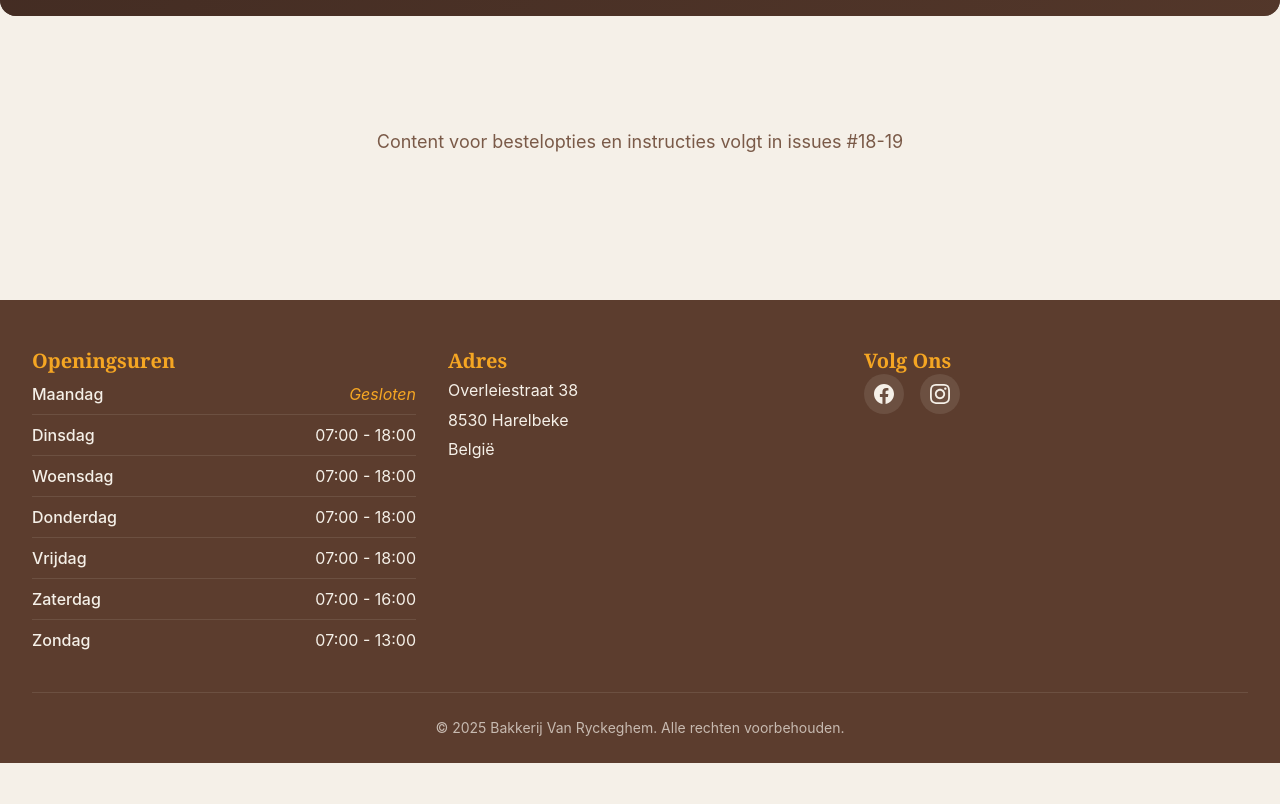
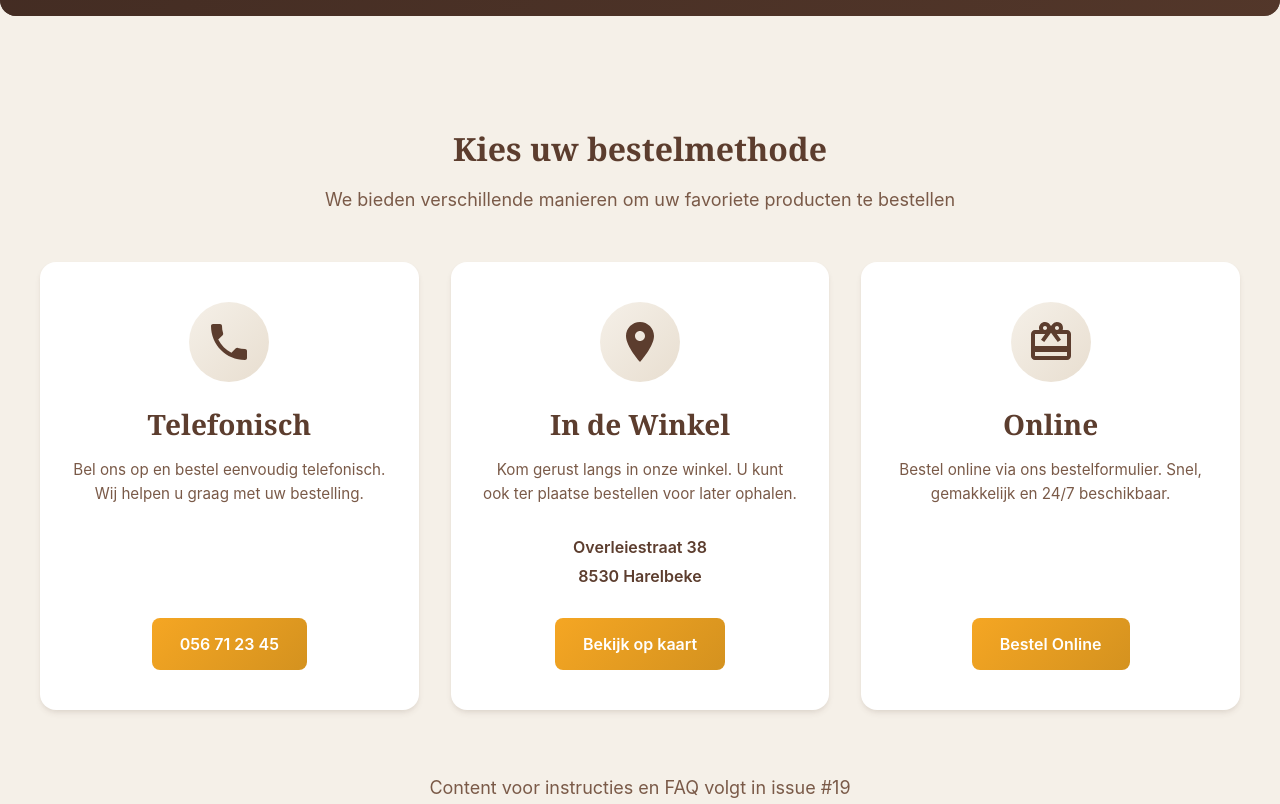
Before and after one commit to SanderVanryckeghem/bakkerij_vanryckeghem, an Angular app in the folder bakkerij_vanryckeghem/: page /bestellen in a window 1280 px wide. Shown: the part 656-1460 px from the top of the page. Before the commit the page ends 1419 px from the top, so only its background shows below. Built offline with nearby package versions, Linux system fonts and the light colour scheme.

Commit message:
Issue 18: Bestellen Page - Ordering Methods Cards

```diff
--- a/bakkerij_vanryckeghem/src/app/features/bestellen/bestellen/bestellen.html
+++ b/bakkerij_vanryckeghem/src/app/features/bestellen/bestellen/bestellen.html
@@ -5,8 +5,51 @@
   ></app-hero>
 
   <div class="container-custom py-16">
+    <section class="mb-16">
+      <div class="text-center mb-12">
+        <h2 class="text-section text-bakery-brown mb-4">Kies uw bestelmethode</h2>
+        <p class="text-lg text-bakery-brown-light">
+          We bieden verschillende manieren om uw favoriete producten te bestellen
+        </p>
+      </div>
+
+      <div class="ordering-methods-grid">
+        @for (method of orderingMethods; track method.title) {
+          <div class="ordering-method-card">
+            <div class="ordering-method-icon">
+              <svg class="w-12 h-12" fill="currentColor" viewBox="0 0 24 24">
+                <path [attr.d]="method.icon"/>
+              </svg>
+            </div>
+
+            <h3 class="ordering-method-title">{{ method.title }}</h3>
+            <p class="ordering-method-description">{{ method.description }}</p>
+
+            @if (method.details) {
+              <div class="ordering-method-details">
+                @for (detail of method.details; track detail) {
+                  <p>{{ detail }}</p>
+                }
+              </div>
+            }
+
+            @if (method.actionText && method.actionLink) {
+              <a
+                [href]="method.actionLink"
+                class="ordering-method-action"
+                [target]="method.actionLink.startsWith('http') ? '_blank' : '_self'"
+                [rel]="method.actionLink.startsWith('http') ? 'noopener' : ''"
+              >
+                {{ method.actionText }}
+              </a>
+            }
+          </div>
+        }
+      </div>
+    </section>
+
     <p class="text-lg text-center text-bakery-brown-light">
-      Content voor bestelopties en instructies volgt in issues #18-19
+      Content voor instructies en FAQ volgt in issue #19
     </p>
   </div>
 </div>
--- a/bakkerij_vanryckeghem/src/app/features/bestellen/bestellen/bestellen.scss
+++ b/bakkerij_vanryckeghem/src/app/features/bestellen/bestellen/bestellen.scss
@@ -0,0 +1,92 @@
+.ordering-methods-grid {
+  display: grid;
+  grid-template-columns: repeat(3, 1fr);
+  gap: 2rem;
+  max-width: 1200px;
+  margin: 0 auto;
+
+  @media (max-width: 1024px) {
+    grid-template-columns: 1fr;
+  }
+}
+
+.ordering-method-card {
+  background: white;
+  border-radius: 1rem;
+  padding: 2.5rem 2rem;
+  text-align: center;
+  box-shadow: 0 4px 6px -1px rgba(92, 61, 46, 0.1), 0 2px 4px -1px rgba(92, 61, 46, 0.06);
+  transition: all 0.3s ease;
+  display: flex;
+  flex-direction: column;
+  align-items: center;
+
+  &:hover {
+    transform: translateY(-8px);
+    box-shadow: 0 10px 15px -3px rgba(92, 61, 46, 0.2), 0 4px 6px -2px rgba(92, 61, 46, 0.1);
+
+    .ordering-method-icon {
+      transform: scale(1.1);
+      background: linear-gradient(135deg, #F5A623 0%, #D4921F 100%);
+    }
+  }
+}
+
+.ordering-method-icon {
+  width: 80px;
+  height: 80px;
+  margin: 0 auto 1.5rem;
+  display: flex;
+  align-items: center;
+  justify-content: center;
+  background: linear-gradient(135deg, #F5F0E8 0%, #E8DED0 100%);
+  border-radius: 50%;
+  color: #5C3D2E;
+  transition: all 0.3s ease;
+}
+
+.ordering-method-title {
+  font-size: 1.75rem;
+  font-weight: 700;
+  color: #5C3D2E;
+  margin-bottom: 1rem;
+  font-family: Georgia, Palatino, 'Times New Roman', serif;
+}
+
+.ordering-method-description {
+  color: #7A5A48;
+  line-height: 1.6;
+  font-size: 0.95rem;
+  margin-bottom: 1.5rem;
+}
+
+.ordering-method-details {
+  margin-bottom: 1.5rem;
+
+  p {
+    color: #5C3D2E;
+    font-weight: 600;
+    font-size: 1rem;
+    margin: 0.25rem 0;
+  }
+}
+
+.ordering-method-action {
+  display: inline-flex;
+  align-items: center;
+  gap: 0.5rem;
+  padding: 0.875rem 1.75rem;
+  background: linear-gradient(135deg, #F5A623 0%, #D4921F 100%);
+  color: white;
+  text-decoration: none;
+  border-radius: 0.5rem;
+  font-size: 1rem;
+  font-weight: 600;
+  transition: all 0.3s ease;
+  margin-top: auto;
+
+  &:hover {
+    transform: translateY(-2px);
+    box-shadow: 0 6px 12px -2px rgba(245, 166, 35, 0.4);
+  }
+}
--- a/bakkerij_vanryckeghem/src/app/features/bestellen/bestellen/bestellen.ts
+++ b/bakkerij_vanryckeghem/src/app/features/bestellen/bestellen/bestellen.ts
@@ -1,5 +1,14 @@
 import { Component } from '@angular/core';
 import { Hero } from '../../../shared/components';
+
+interface OrderingMethod {
+  title: string;
+  description: string;
+  icon: string;
+  actionText?: string;
+  actionLink?: string;
+  details?: string[];
+}
 
 @Component({
   selector: 'app-bestellen',
@@ -8,5 +17,28 @@ import { Hero } from '../../../shared/components';
   styleUrl: './bestellen.scss',
 })
 export class Bestellen {
-
+  orderingMethods: OrderingMethod[] = [
+    {
+      title: 'Telefonisch',
+      description: 'Bel ons op en bestel eenvoudig telefonisch. Wij helpen u graag met uw bestelling.',
+      icon: 'M6.62 10.79c1.44 2.83 3.76 5.14 6.59 6.59l2.2-2.2c.27-.27.67-.36 1.02-.24 1.12.37 2.33.57 3.57.57.55 0 1 .45 1 1V20c0 .55-.45 1-1 1-9.39 0-17-7.61-17-17 0-.55.45-1 1-1h3.5c.55 0 1 .45 1 1 0 1.25.2 2.45.57 3.57.11.35.03.74-.25 1.02l-2.2 2.2z',
+      actionText: '056 71 23 45',
+      actionLink: 'tel:056712345'
+    },
+    {
+      title: 'In de Winkel',
+      description: 'Kom gerust langs in onze winkel. U kunt ook ter plaatse bestellen voor later ophalen.',
+      icon: 'M12 2C8.13 2 5 5.13 5 9c0 5.25 7 13 7 13s7-7.75 7-13c0-3.87-3.13-7-7-7zm0 9.5c-1.38 0-2.5-1.12-2.5-2.5s1.12-2.5 2.5-2.5 2.5 1.12 2.5 2.5-1.12 2.5-2.5 2.5z',
+      details: ['Overleiestraat 38', '8530 Harelbeke'],
+      actionText: 'Bekijk op kaart',
+      actionLink: 'https://maps.google.com/?q=Overleiestraat+38+8530+Harelbeke'
+    },
+    {
+      title: 'Online',
+      description: 'Bestel online via ons bestelformulier. Snel, gemakkelijk en 24/7 beschikbaar.',
+      icon: 'M20 6h-2.18c.11-.31.18-.65.18-1a2.996 2.996 0 0 0-5.5-1.65l-.5.67-.5-.68C10.96 2.54 10.05 2 9 2 7.34 2 6 3.34 6 5c0 .35.07.69.18 1H4c-1.11 0-1.99.89-1.99 2L2 19c0 1.11.89 2 2 2h16c1.11 0 2-.89 2-2V8c0-1.11-.89-2-2-2zm-5-2c.55 0 1 .45 1 1s-.45 1-1 1-1-.45-1-1 .45-1 1-1zM9 4c.55 0 1 .45 1 1s-.45 1-1 1-1-.45-1-1 .45-1 1-1zm11 15H4v-2h16v2zm0-5H4V8h5.08L7 10.83 8.62 12 12 7.4l3.38 4.6L17 10.83 14.92 8H20v6z',
+      actionText: 'Bestel Online',
+      actionLink: '#'
+    }
+  ];
 }
```
